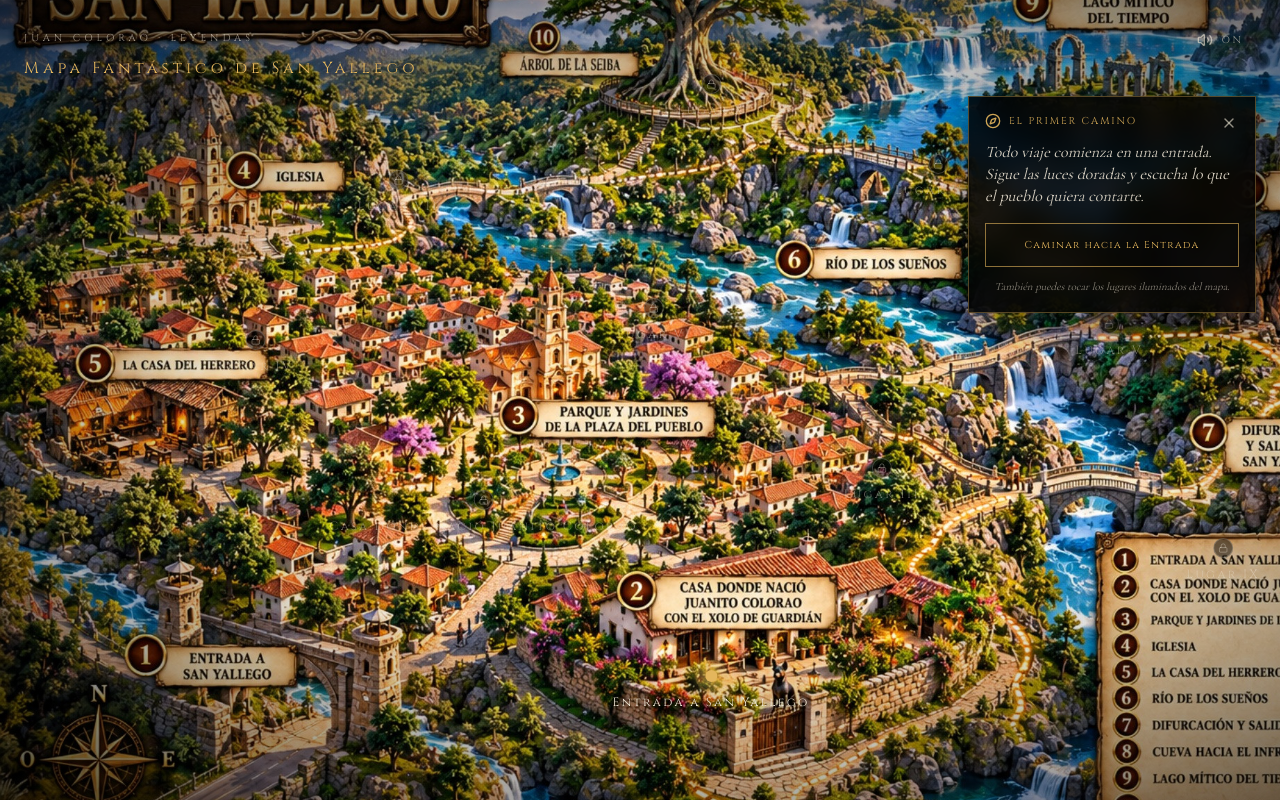
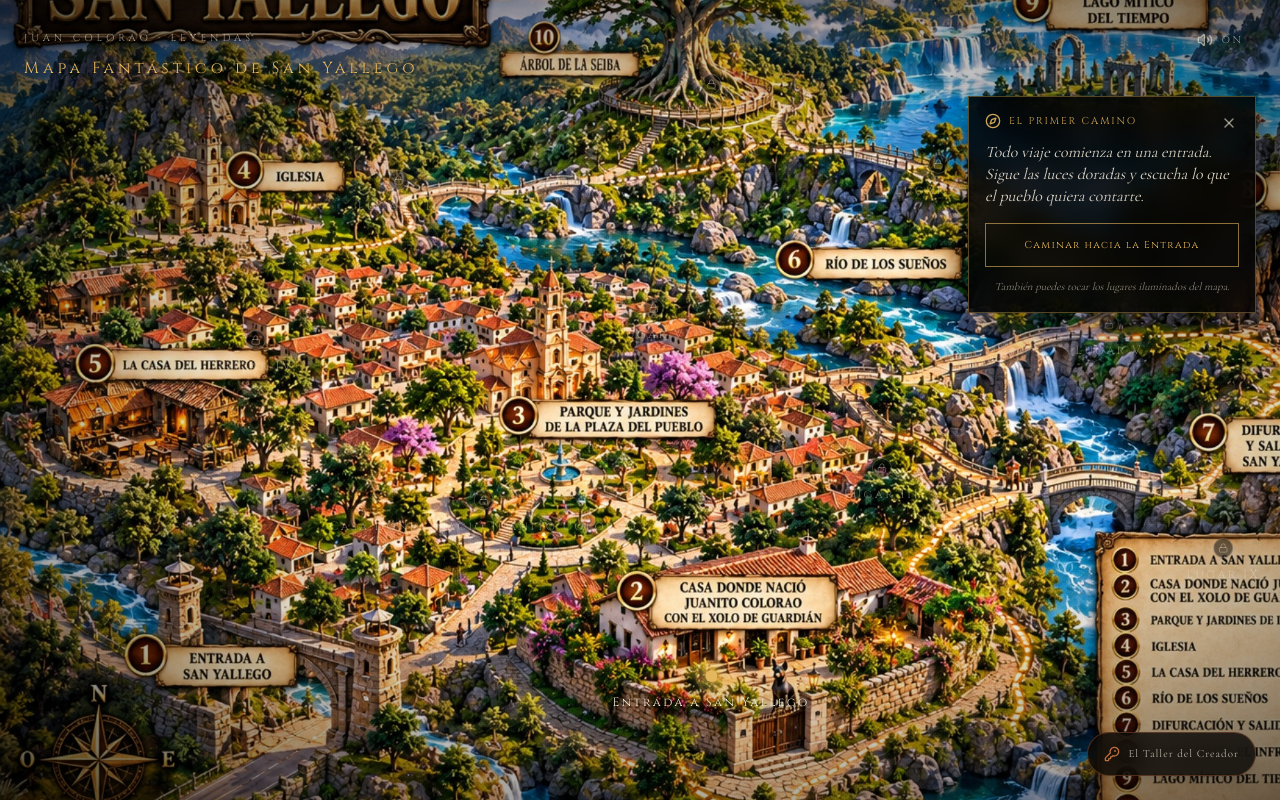
Before and after one commit to ganadores2/juancoloraoleyendas, a Next.js app: page /mapa in a window 1280 px wide. Built offline with nearby package versions, Linux system fonts and the light colour scheme.

Commit message:
Add discreet Taller del Creador entrance on the map in protected preview

```diff
--- a/components/san-yallego/mapa/mapa-screen.tsx
+++ b/components/san-yallego/mapa/mapa-screen.tsx
@@ -1,6 +1,6 @@
 'use client'
 
-import { Compass, X } from 'lucide-react'
+import { Compass, KeyRound, X } from 'lucide-react'
 import Link from 'next/link'
 import { useState } from 'react'
 import { useProgress, useWhisper } from '@/hooks/use-san-yallego'
@@ -92,6 +92,24 @@ export function MapaScreen() {
         </aside>
       )}
 
+      {/*
+        Entrada visible pero discreta; la autorización se verifica en el servidor
+        dentro de /guardian. Esta ruta NO modifica progreso ni desbloquea sitios.
+      */}
+      <nav
+        aria-label="Acceso privado del creador"
+        className="fixed bottom-4 right-4 z-30 md:bottom-6 md:right-6"
+      >
+        <Link
+          href="/guardian"
+          title="Entrada privada · requiere Llave Maestra"
+          className="inline-flex min-h-11 max-w-[calc(100vw-2rem)] items-center gap-2 rounded-full border border-copper/35 bg-black/75 px-4 py-2 text-[11px] tracking-[0.09em] text-foreground/75 shadow-lg backdrop-blur-md transition-colors hover:border-gold/60 hover:text-gold focus-visible:outline-2 focus-visible:outline-offset-4 focus-visible:outline-gold"
+        >
+          <KeyRound className="size-4 shrink-0 text-copper" aria-hidden="true" />
+          <span>El Taller del Creador</span>
+        </Link>
+      </nav>
+
       <Whisper message={message} nonce={nonce} />
     </main>
   )
--- a/components/san-yallego/traveler-map-nav.tsx
+++ b/components/san-yallego/traveler-map-nav.tsx
@@ -15,7 +15,7 @@ export function TravelerMapNav() {
   const { progress, hydrated } = useProgress()
   const [open, setOpen] = useState(false)
 
-  if (!hydrated || HIDDEN_ROUTES.has(pathname) || !hasItem(progress, 'llave-san-yallego')) return null
+  if (!hydrated || HIDDEN_ROUTES.has(pathname) || pathname.startsWith('/guardian') || !hasItem(progress, 'llave-san-yallego')) return null
 
   return (
     <div className="fixed left-4 top-4 z-50 md:left-6 md:top-6">
--- a/scripts/verify-foundations.mjs
+++ b/scripts/verify-foundations.mjs
@@ -11,6 +11,8 @@ const progress = source('lib/san-yallego/progress.ts')
 const page = source('app/sitio/[slug]/page.tsx')
 const guardian = source('lib/san-yallego/guardian.ts')
 const guardianPage = source('app/guardian/sitio/[slug]/page.tsx')
+const mapScreen = source('components/san-yallego/mapa/mapa-screen.tsx')
+const navMenu = source('components/san-yallego/traveler-map-nav.tsx')
 
 const videos = [...assets.matchAll(/['"](\/assets\/video\/[^'"]+\.mp4)['"]/g)].map((match) => match[1])
 assert.ok(videos.length >= 24, `Se esperaban 24 videos de bienvenida y recorridos; encontrados ${videos.length}`)
@@ -31,4 +33,11 @@ assert.match(guardian, /SAN_YALLEGO_MASTER_KEY/, 'La llave debe provenir del ent
 assert.match(guardian, /timingSafeEqual/, 'La comparación de credenciales debe evitar diferencias de tiempo')
 assert.match(guardianPage, /hasGuardianSession/, 'La sala privada debe verificar una sesión antes de mostrar los recorridos')
 
+assert.match(mapScreen, /href="\/guardian"/, 'El Taller del Creador debe enlazarse desde el mapa')
+assert.match(mapScreen, /El Taller del Creador/, 'La entrada del creador debe identificarse en el mapa')
+assert.match(navMenu, /pathname\.startsWith\('\/guardian'\)/,
+  'El menú global no debe tapar el ingreso privado')
+assert.doesNotMatch(mapScreen, /SAN_YALLEGO_MASTER_KEY|SAN_YALLEGO_GUARDIAN_SECRET/,
+  'El mapa público no debe contener ni referenciar las credenciales privadas')
+
 console.log(`✓ Cimientos verificados: ${videos.length} MP4, capítulo 1, ocho sitios sellados y sala privada protegida.`)
```
Also changed, not shown: 1 other file (tests, documents, lock files or other folders).
